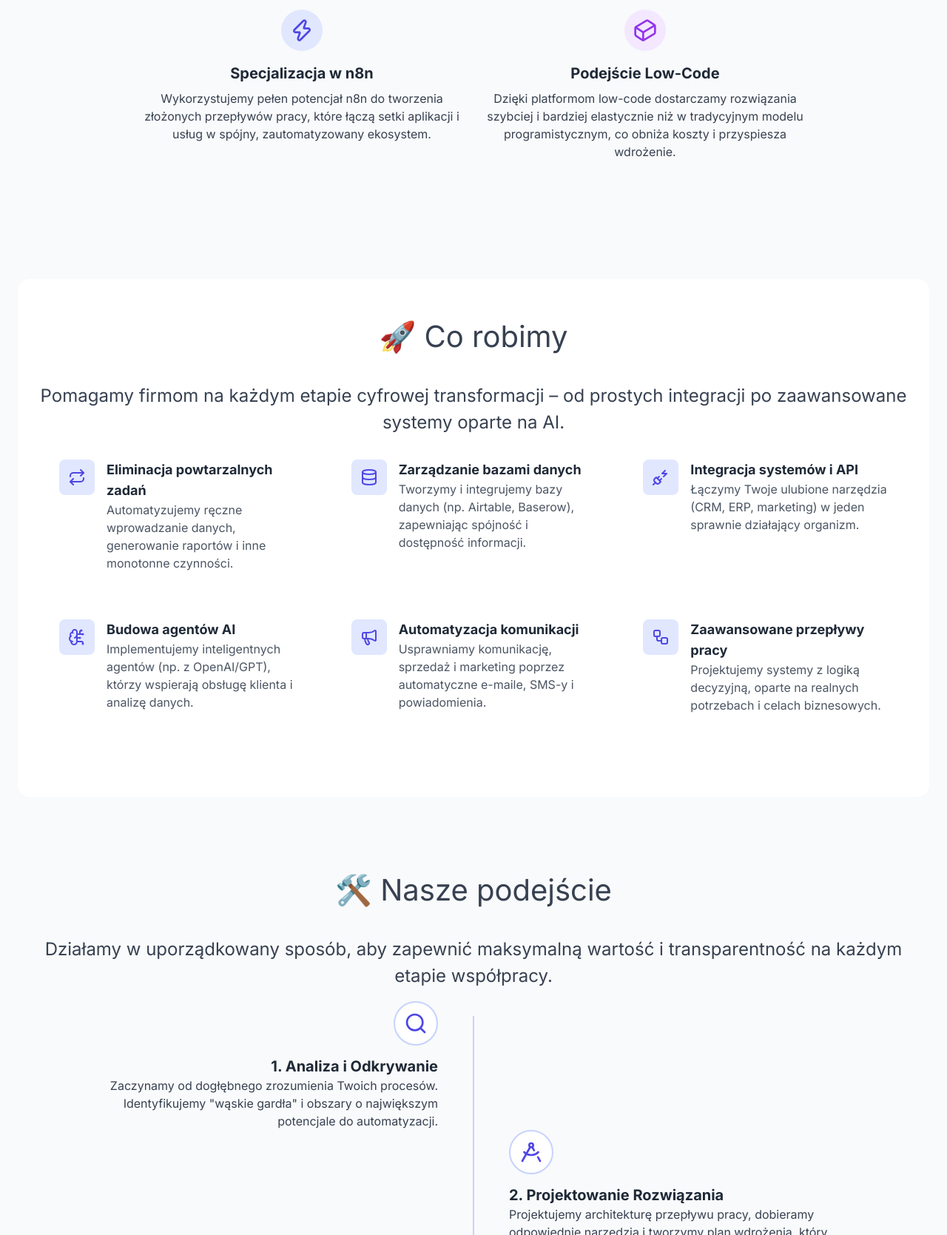
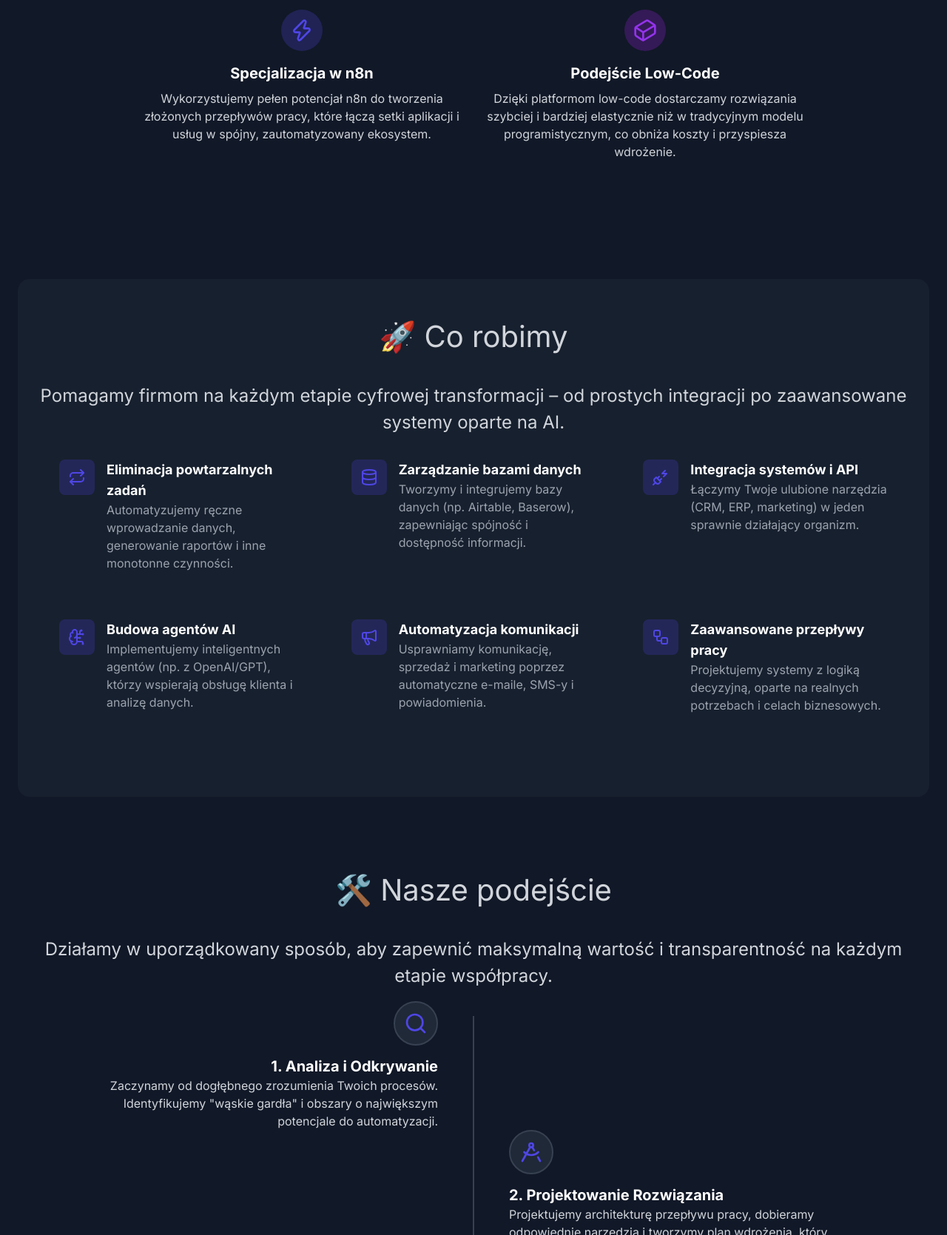
Before and after one commit to szybkistol/strona-one-page, a plain HTML site: page index.html in a window 1280 px wide. Shown: the part 1131-2800 px from the top of the page at 74% size. Drawn offline with nearby package versions, Linux system fonts and the light colour scheme.

Commit message:
Update index.html

```diff
--- a/index.html
+++ b/index.html
@@ -11,12 +11,12 @@
     <script src="https://unpkg.com/lucide@latest"></script>
     <link rel="stylesheet" href="style.css">
 </head>
-<body class="bg-gray-50 dark:bg-gray-900 text-gray-700 dark:text-gray-300">
+<body class="bg-gray-900 text-gray-300">
 
     <!-- Header -->
-    <header id="main-header" class="bg-white dark:bg-gray-900/80 backdrop-blur-sm sticky top-0 z-50 shadow-sm">
+    <header id="main-header" class="bg-gray-900/80 backdrop-blur-sm sticky top-0 z-50 shadow-sm">
         <nav class="container mx-auto px-6 py-4 flex justify-between items-center">
-            <div class="text-2xl font-bold text-gray-800 dark:text-white">
+            <div class="text-2xl font-bold text-white">
                 <span class="gradient-text">Automatyzacje</span>Biznesowe
             </div>
             <div>
@@ -30,11 +30,11 @@
     <!-- Hero Section -->
     <main class="container mx-auto px-6">
         <section class="h-screen flex flex-col justify-center items-center text-center">
-            <h1 class="text-4xl md:text-6xl font-extrabold text-gray-900 dark:text-white leading-tight mb-4">
+            <h1 class="text-4xl md:text-6xl font-extrabold text-white leading-tight mb-4">
                 Zautomatyzuj Swój Biznes. <br>
                 <span class="gradient-text">Odzyskaj Czas i Zwiększ Efektywność.</span>
             </h1>
-            <p class="text-lg md:text-xl text-gray-600 dark:text-gray-400 max-w-3xl mx-auto mb-8">
+            <p class="text-lg md:text-xl text-gray-400 max-w-3xl mx-auto mb-8">
                 Tworzymy inteligentne automatyzacje z użyciem n8n i technologii low-code, które realnie oszczędzają Twój czas, redukują koszty i eliminują błędy.
             </p>
             <a href="#kim-jestesmy" class="smooth-scroll bg-indigo-600 hover:bg-indigo-700 text-white font-bold py-3 px-8 rounded-lg text-lg transition-transform duration-300 inline-block transform hover:scale-105">
@@ -53,72 +53,72 @@
             <div class="max-w-4xl mx-auto grid md:grid-cols-2 gap-8 text-center">
                 <div class="card">
                     <div class="flex justify-center mb-4">
-                        <div class="bg-indigo-100 dark:bg-indigo-900/50 p-3 rounded-full">
+                        <div class="bg-indigo-900/50 dark:bg-indigo-900/50 p-3 rounded-full">
                             <i data-lucide="zap" class="w-8 h-8 text-indigo-600"></i>
                         </div>
                     </div>
-                    <h3 class="text-xl font-bold text-gray-800 dark:text-white mb-2">Specjalizacja w n8n</h3>
+                    <h3 class="text-xl font-bold text-white dark:text-white mb-2">Specjalizacja w n8n</h3>
                     <p>Wykorzystujemy pełen potencjał n8n do tworzenia złożonych przepływów pracy, które łączą setki aplikacji i usług w spójny, zautomatyzowany ekosystem.</p>
                 </div>
                 <div class="card">
                     <div class="flex justify-center mb-4">
-                        <div class="bg-purple-100 dark:bg-purple-900/50 p-3 rounded-full">
+                        <div class="bg-purple-900/50 dark:bg-purple-900/50 p-3 rounded-full">
                             <i data-lucide="cuboid" class="w-8 h-8 text-purple-600"></i>
                         </div>
                     </div>
-                    <h3 class="text-xl font-bold text-gray-800 dark:text-white mb-2">Podejście Low-Code</h3>
+                    <h3 class="text-xl font-bold text-white dark:text-white mb-2">Podejście Low-Code</h3>
                     <p>Dzięki platformom low-code dostarczamy rozwiązania szybciej i bardziej elastycznie niż w tradycyjnym modelu programistycznym, co obniża koszty i przyspiesza wdrożenie.</p>
                 </div>
             </div>
         </section>
 
         <!-- Co robimy -->
-        <section id="co-robimy" class="pt-8 md:pt-12 pb-16 md:pb-24 bg-white dark:bg-gray-800/50 rounded-2xl">
+        <section id="co-robimy" class="pt-8 md:pt-12 pb-16 md:pb-24 bg-gray-800/50 dark:bg-gray-800/50 rounded-2xl">
             <h2 class="section-title">🚀 Co robimy</h2>
             <p class="section-subtitle">
                 Pomagamy firmom na każdym etapie cyfrowej transformacji – od prostych integracji po zaawansowane systemy oparte na AI.
             </p>
             <div class="max-w-6xl mx-auto grid md:grid-cols-2 lg:grid-cols-3 gap-8">
                 <div class="flex items-start space-x-4 p-4">
-                    <div class="bg-indigo-100 dark:bg-indigo-900/50 p-3 rounded-lg"><i data-lucide="repeat" class="w-6 h-6 text-indigo-600"></i></div>
+                    <div class="bg-indigo-900/50 dark:bg-indigo-900/50 p-3 rounded-lg"><i data-lucide="repeat" class="w-6 h-6 text-indigo-600"></i></div>
                     <div>
-                        <h3 class="font-bold text-lg text-gray-800 dark:text-white">Eliminacja powtarzalnych zadań</h3>
-                        <p class="text-gray-600 dark:text-gray-400">Automatyzujemy ręczne wprowadzanie danych, generowanie raportów i inne monotonne czynności.</p>
+                        <h3 class="font-bold text-lg text-white dark:text-white">Eliminacja powtarzalnych zadań</h3>
+                        <p class="text-gray-400 dark:text-gray-400">Automatyzujemy ręczne wprowadzanie danych, generowanie raportów i inne monotonne czynności.</p>
                     </div>
                 </div>
                 <div class="flex items-start space-x-4 p-4">
-                    <div class="bg-indigo-100 dark:bg-indigo-900/50 p-3 rounded-lg"><i data-lucide="database" class="w-6 h-6 text-indigo-600"></i></div>
+                    <div class="bg-indigo-900/50 dark:bg-indigo-900/50 p-3 rounded-lg"><i data-lucide="database" class="w-6 h-6 text-indigo-600"></i></div>
                     <div>
-                        <h3 class="font-bold text-lg text-gray-800 dark:text-white">Zarządzanie bazami danych</h3>
-                        <p class="text-gray-600 dark:text-gray-400">Tworzymy i integrujemy bazy danych (np. Airtable, Baserow), zapewniając spójność i dostępność informacji.</p>
+                        <h3 class="font-bold text-lg text-white dark:text-white">Zarządzanie bazami danych</h3>
+                        <p class="text-gray-400 dark:text-gray-400">Tworzymy i integrujemy bazy danych (np. Airtable, Baserow), zapewniając spójność i dostępność informacji.</p>
                     </div>
                 </div>
                 <div class="flex items-start space-x-4 p-4">
-                    <div class="bg-indigo-100 dark:bg-indigo-900/50 p-3 rounded-lg"><i data-lucide="plug-zap" class="w-6 h-6 text-indigo-600"></i></div>
+                    <div class="bg-indigo-900/50 dark:bg-indigo-900/50 p-3 rounded-lg"><i data-lucide="plug-zap" class="w-6 h-6 text-indigo-600"></i></div>
                     <div>
-                        <h3 class="font-bold text-lg text-gray-800 dark:text-white">Integracja systemów i API</h3>
-                        <p class="text-gray-600 dark:text-gray-400">Łączymy Twoje ulubione narzędzia (CRM, ERP, marketing) w jeden sprawnie działający organizm.</p>
+                        <h3 class="font-bold text-lg text-white dark:text-white">Integracja systemów i API</h3>
+                        <p class="text-gray-400 dark:text-gray-400">Łączymy Twoje ulubione narzędzia (CRM, ERP, marketing) w jeden sprawnie działający organizm.</p>
                     </div>
                 </div>
                 <div class="flex items-start space-x-4 p-4">
-                    <div class="bg-indigo-100 dark:bg-indigo-900/50 p-3 rounded-lg"><i data-lucide="brain-circuit" class="w-6 h-6 text-indigo-600"></i></div>
+                    <div class="bg-indigo-900/50 dark:bg-indigo-900/50 p-3 rounded-lg"><i data-lucide="brain-circuit" class="w-6 h-6 text-indigo-600"></i></div>
                     <div>
-                        <h3 class="font-bold text-lg text-gray-800 dark:text-white">Budowa agentów AI</h3>
-                        <p class="text-gray-600 dark:text-gray-400">Implementujemy inteligentnych agentów (np. z OpenAI/GPT), którzy wspierają obsługę klienta i analizę danych.</p>
+                        <h3 class="font-bold text-lg text-white dark:text-white">Budowa agentów AI</h3>
+                        <p class="text-gray-400 dark:text-gray-400">Implementujemy inteligentnych agentów (np. z OpenAI/GPT), którzy wspierają obsługę klienta i analizę danych.</p>
                     </div>
                 </div>
                 <div class="flex items-start space-x-4 p-4">
-                    <div class="bg-indigo-100 dark:bg-indigo-900/50 p-3 rounded-lg"><i data-lucide="megaphone" class="w-6 h-6 text-indigo-600"></i></div>
+                    <div class="bg-indigo-900/50 dark:bg-indigo-900/50 p-3 rounded-lg"><i data-lucide="megaphone" class="w-6 h-6 text-indigo-600"></i></div>
                     <div>
-                        <h3 class="font-bold text-lg text-gray-800 dark:text-white">Automatyzacja komunikacji</h3>
-                        <p class="text-gray-600 dark:text-gray-400">Usprawniamy komunikację, sprzedaż i marketing poprzez automatyczne e-maile, SMS-y i powiadomienia.</p>
+                        <h3 class="font-bold text-lg text-white dark:text-white">Automatyzacja komunikacji</h3>
+                        <p class="text-gray-400 dark:text-gray-400">Usprawniamy komunikację, sprzedaż i marketing poprzez automatyczne e-maile, SMS-y i powiadomienia.</p>
                     </div>
                 </div>
                 <div class="flex items-start space-x-4 p-4">
-                    <div class="bg-indigo-100 dark:bg-indigo-900/50 p-3 rounded-lg"><i data-lucide="workflow" class="w-6 h-6 text-indigo-600"></i></div>
+                    <div class="bg-indigo-900/50 dark:bg-indigo-900/50 p-3 rounded-lg"><i data-lucide="workflow" class="w-6 h-6 text-indigo-600"></i></div>
                     <div>
-                        <h3 class="font-bold text-lg text-gray-800 dark:text-white">Zaawansowane przepływy pracy</h3>
-                        <p class="text-gray-600 dark:text-gray-400">Projektujemy systemy z logiką decyzyjną, oparte na realnych potrzebach i celach biznesowych.</p>
+                        <h3 class="font-bold text-lg text-white dark:text-white">Zaawansowane przepływy pracy</h3>
+                        <p class="text-gray-400 dark:text-gray-400">Projektujemy systemy z logiką decyzyjną, oparte na realnych potrzebach i celach biznesowych.</p>
                     </div>
                 </div>
             </div>
@@ -132,16 +132,16 @@
             </p>
             <div class="relative max-w-5xl mx-auto">
                 <!-- Linia czasu -->
-                <div class="hidden md:block absolute top-5 left-1/2 w-0.5 h-[calc(100%-2.5rem)] bg-indigo-200 dark:bg-gray-700 -translate-x-1/2"></div>
+                <div class="hidden md:block absolute top-5 left-1/2 w-0.5 h-[calc(100%-2.5rem)] bg-gray-700 dark:bg-gray-700 -translate-x-1/2"></div>
 
                 <div class="space-y-12 md:space-y-0">
                     <!-- Krok 1 -->
                     <div class="md:grid md:grid-cols-2 md:gap-8 items-center">
                         <div class="md:text-right md:pr-8">
-                            <div class="inline-block bg-white dark:bg-gray-800 p-3 rounded-full border-2 border-indigo-200 dark:border-gray-700 mb-2">
+                            <div class="inline-block bg-gray-800 dark:bg-gray-800 p-3 rounded-full border-2 border-gray-700 dark:border-gray-700 mb-2">
                                 <i data-lucide="search" class="w-8 h-8 text-indigo-600"></i>
                             </div>
-                            <h3 class="text-xl font-bold text-gray-800 dark:text-white">1. Analiza i Odkrywanie</h3>
+                            <h3 class="text-xl font-bold text-white dark:text-white">1. Analiza i Odkrywanie</h3>
                             <p>Zaczynamy od dogłębnego zrozumienia Twoich procesów. Identyfikujemy "wąskie gardła" i obszary o największym potencjale do automatyzacji.</p>
                         </div>
                         <div class="hidden md:block"></div>
@@ -150,20 +150,20 @@
                     <div class="md:grid md:grid-cols-2 md:gap-8 items-center">
                         <div class="hidden md:block"></div>
                         <div class="md:pl-8">
-                             <div class="inline-block bg-white dark:bg-gray-800 p-3 rounded-full border-2 border-indigo-200 dark:border-gray-700 mb-2">
+                             <div class="inline-block bg-gray-800 dark:bg-gray-800 p-3 rounded-full border-2 border-gray-700 dark:border-gray-700 mb-2">
                                 <i data-lucide="drafting-compass" class="w-8 h-8 text-indigo-600"></i>
                             </div>
-                            <h3 class="text-xl font-bold text-gray-800 dark:text-white">2. Projektowanie Rozwiązania</h3>
+                            <h3 class="text-xl font-bold text-white dark:text-white">2. Projektowanie Rozwiązania</h3>
                             <p>Projektujemy architekturę przepływu pracy, dobieramy odpowiednie narzędzia i tworzymy plan wdrożenia, który uwzględnia Twoje cele biznesowe.</p>
                         </div>
                     </div>
                     <!-- Krok 3 -->
                     <div class="md:grid md:grid-cols-2 md:gap-8 items-center">
                         <div class="md:text-right md:pr-8">
-                             <div class="inline-block bg-white dark:bg-gray-800 p-3 rounded-full border-2 border-indigo-200 dark:border-gray-700 mb-2">
+                             <div class="inline-block bg-gray-800 dark:bg-gray-800 p-3 rounded-full border-2 border-gray-700 dark:border-gray-700 mb-2">
                                 <i data-lucide="settings-2" class="w-8 h-8 text-indigo-600"></i>
                             </div>
-                            <h3 class="text-xl font-bold text-gray-800 dark:text-white">3. Budowa i Testowanie</h3>
+                            <h3 class="text-xl font-bold text-white dark:text-white">3. Budowa i Testowanie</h3>
                             <p>Wdrażamy automatyzacje, rygorystycznie je testując, aby upewnić się, że są niezawodne, wydajne i gotowe do skalowania wraz z rozwojem Twojej firmy.</p>
                         </div>
                         <div class="hidden md:block"></div>
@@ -172,10 +172,10 @@
                     <div class="md:grid md:grid-cols-2 md:gap-8 items-center">
                         <div class="hidden md:block"></div>
                         <div class="md:pl-8">
-                             <div class="inline-block bg-white dark:bg-gray-800 p-3 rounded-full border-2 border-indigo-200 dark:border-gray-700 mb-2">
+                             <div class="inline-block bg-gray-800 dark:bg-gray-800 p-3 rounded-full border-2 border-gray-700 dark:border-gray-700 mb-2">
                                 <i data-lucide="bar-chart-3" class="w-8 h-8 text-indigo-600"></i>
                             </div>
-                            <h3 class="text-xl font-bold text-gray-800 dark:text-white">4. Dostarczanie Wyników</h3>
+                            <h3 class="text-xl font-bold text-white dark:text-white">4. Dostarczanie Wyników</h3>
                             <p>Przekazujemy Ci gotowe rozwiązanie wraz z dokumentacją. Efekty naszej pracy to realne oszczędności czasu, kosztów i mniejszy poziom stresu w zespole.</p>
                         </div>
                     </div>
@@ -194,30 +194,30 @@
                 <div class="text-center">
                     <div class="mb-4">
                         <i data-lucide="timer" class="w-12 h-12 text-indigo-500 mx-auto mb-4"></i>
-                        <h3 class="font-bold text-lg mb-2 text-gray-800 dark:text-white">Oszczędność Czasu</h3>
+                        <h3 class="font-bold text-lg mb-2 text-white dark:text-white">Oszczędność Czasu</h3>
                         <p>Uwolnij swój zespół od powtarzalnych zadań i pozwól im skupić się na strategicznych celach.</p>
                     </div>
                 </div>
                  <div class="card text-center">
                     <i data-lucide="dollar-sign" class="w-12 h-12 text-green-500 mx-auto mb-4"></i>
-                    <h3 class="font-bold text-lg mb-2 text-gray-800 dark:text-white">Redukcja Kosztów</h3>
+                    <h3 class="font-bold text-lg mb-2 text-white dark:text-white">Redukcja Kosztów</h3>
                     <p>Zmniejsz koszty operacyjne, eliminując potrzebę ręcznego wykonywania wielu procesów.</p>
                 </div>
                 <div class="card text-center">
                     <i data-lucide="trending-up" class="w-12 h-12 text-blue-500 mx-auto mb-4"></i>
-                    <h3 class="font-bold text-lg mb-2 text-gray-800 dark:text-white">Większa Efektywność</h3>
+                    <h3 class="font-bold text-lg mb-2 text-white dark:text-white">Większa Efektywność</h3>
                     <p>Procesy działają 24/7 redukując ludzkie błędy, co przekłada się na wyższą jakość i szybkość działania.</p>
                 </div>
                 <div class="card text-center">
                     <i data-lucide="scale" class="w-12 h-12 text-purple-500 mx-auto mb-4"></i>
-                    <h3 class="font-bold text-lg mb-2 text-gray-800 dark:text-white">Skalowalność</h3>
+                    <h3 class="font-bold text-lg mb-2 text-white dark:text-white">Skalowalność</h3>
                     <p>Nasze rozwiązania rosną razem z Twoją firmą, łatwo adaptując się do nowych potrzeb.</p>
                 </div>
             </div>
         </section>
 
         <!-- Kontakt -->
-        <section id="kontakt" class="py-16 md:py-24 bg-white dark:bg-gray-900/50 rounded-2xl">
+        <section id="kontakt" class="py-16 md:py-24 bg-gray-900/50 dark:bg-gray-900/50 rounded-2xl">
             <div class="bg-indigo-700 text-white rounded-2xl p-8 md:p-16 text-center shadow-2xl">
                 <h2 class="text-3xl md:text-4xl font-bold mb-4">Chcesz zautomatyzować swój biznes?</h2>
                 <p class="text-lg md:text-xl text-indigo-200 max-w-2xl mx-auto mb-8">
@@ -239,9 +239,9 @@
         </button>
 
         <!-- Okno chatbota (początkowo ukryte) -->
-        <div id="chatbot-window" class="hidden absolute bottom-20 right-0 w-80 md:w-96 bg-white dark:bg-gray-800 rounded-lg shadow-2xl flex flex-col" style="height: 500px;">
-            <div id="chatbot-header" class="bg-gray-100 dark:bg-gray-700 p-4 rounded-t-lg flex justify-between items-center">
-                <h3 class="font-bold text-gray-800 dark:text-white">Wirtualny</h3>
+        <div id="chatbot-window" class="hidden absolute bottom-20 right-0 w-80 md:w-96 bg-gray-800 dark:bg-gray-800 rounded-lg shadow-2xl flex flex-col" style="height: 500px;">
+            <div id="chatbot-header" class="bg-gray-700 dark:bg-gray-700 p-4 rounded-t-lg flex justify-between items-center">
+                <h3 class="font-bold text-white dark:text-white">Wirtualny</h3>
                 <button id="close-chatbot" class="text-gray-500 hover:text-gray-800 dark:hover:text-white">
                     <i data-lucide="x" class="w-6 h-6"></i>
                 </button>
@@ -250,7 +250,7 @@
                 <!-- Wiadomości będą dodawane tutaj dynamicznie -->
                 <div class="text-sm text-gray-500 text-center my-2">Rozpocznij rozmowę</div>
             </div>
-            <div class="p-4 border-t border-gray-200 dark:border-gray-600">
+            <div class="p-4 border-t border-gray-600 dark:border-gray-600">
                 <div class="flex space-x-2">
                     <input type="text" id="chatbot-input" placeholder="Wpisz wiadomość..." class="flex-grow p-2 border rounded-lg dark:bg-gray-700 dark:border-gray-600 focus:outline-none focus:ring-2 focus:ring-indigo-500">
                     <button id="chatbot-send" class="bg-indigo-600 text-white px-4 py-2 rounded-lg font-bold hover:bg-indigo-700 transition-colors">
```
